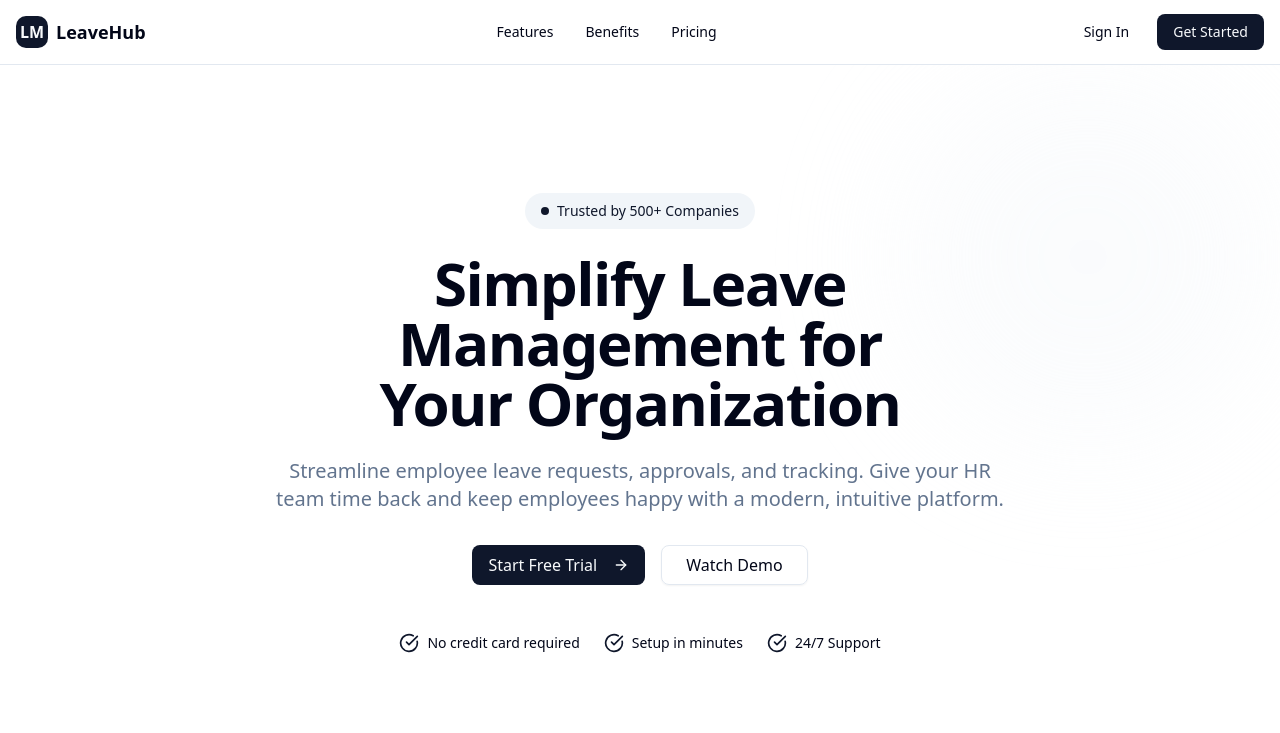
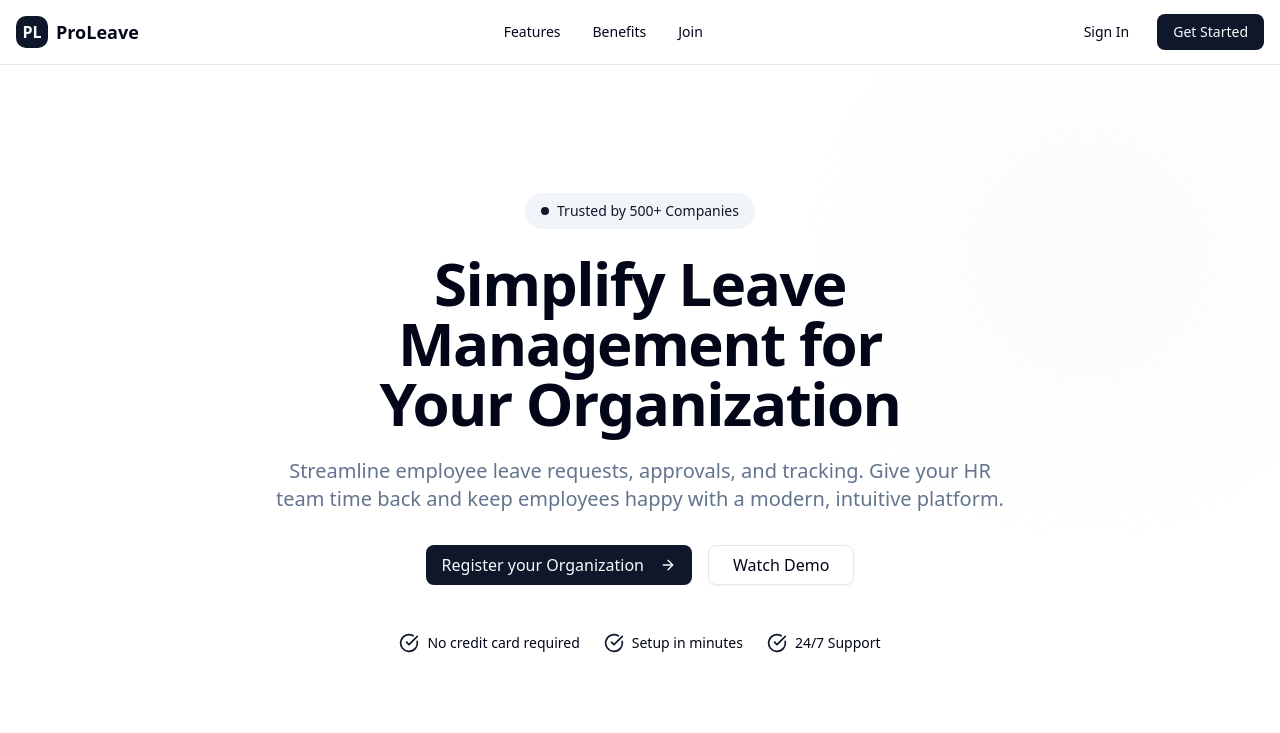
Before and after one commit to arpan-mondal-3000/elms-software, a React (Vite) app in the folder frontend/: page / in a window 1280 px wide. Shown: the top 733 px of the page. Built offline with nearby package versions, Linux system fonts and the light colour scheme.

Commit message:
home page updated

```diff
--- a/frontend/src/App.tsx
+++ b/frontend/src/App.tsx
@@ -1,5 +1,5 @@
-// Pages import
-import Home from "@/pages/Home"
+// Pages
+import Home from "./pages/Home"
 
 function App() {
   return (
--- a/frontend/src/components/homepage/BenefitsSection.tsx
+++ b/frontend/src/components/homepage/BenefitsSection.tsx
@@ -1,4 +1,4 @@
-import { Card } from "@/components/ui/card"
+import { Card } from "../ui/card"
 import { TrendingUp, Users, Zap } from "lucide-react"
 
 export function BenefitsSection() {
@@ -13,7 +13,7 @@ export function BenefitsSection() {
       icon: Users,
       stat: "100%",
       title: "Team Visibility",
-      description: "Know who is available and when with at-a-glance team calendars",
+      description: "Know who is available and when with at-a-glance",
     },
     {
       icon: TrendingUp,
@@ -29,7 +29,7 @@ export function BenefitsSection() {
         <div className="text-center mb-16">
           <h2 className="text-3xl md:text-4xl font-bold mb-4 text-balance">Measurable Results</h2>
           <p className="text-lg text-muted-foreground max-w-2xl mx-auto text-balance">
-            See the impact LeaveHub can have on your organization
+            See the impact ProLeave can have on your organization
           </p>
         </div>
 
@@ -39,10 +39,10 @@ export function BenefitsSection() {
             return (
               <Card
                 key={index}
-                className="border-border bg-gradient-to-br from-card to-muted/20 p-8 hover:shadow-lg transition-shadow"
+                className="border-border bg-linear-to-br from-card to-muted/20 p-8 hover:shadow-lg transition-shadow"
               >
                 <div className="flex items-start gap-6">
-                  <div className="w-16 h-16 rounded-lg bg-secondary flex items-center justify-center flex-shrink-0">
+                  <div className="w-16 h-16 rounded-lg bg-secondary flex items-center justify-center shrink-0">
                     <Icon className="w-8 h-8 text-primary" />
                   </div>
                   <div className="flex-1">
--- a/frontend/src/components/homepage/CTASection.tsx
+++ b/frontend/src/components/homepage/CTASection.tsx
@@ -1,31 +1,23 @@
-import { Button } from "@/components/ui/button"
+import { Button } from "../ui/button"
 import { ArrowRight } from "lucide-react"
 
 export function CTASection() {
   return (
-    <section className="py-20 md:py-32 bg-gradient-to-r from-primary/10 via-accent/5 to-primary/10 border-t border-border">
+    <section id="join" className="py-20 md:py-32 bg-linear-to-r from-primary/10 via-accent/5 to-primary/10 border-t border-border">
       <div className="container mx-auto px-4">
         <div className="max-w-2xl mx-auto text-center">
           <h2 className="text-3xl md:text-4xl font-bold mb-4 text-balance">
             Ready to Transform Your Leave Management?
           </h2>
           <p className="text-lg text-muted-foreground mb-8 text-balance">
-            Join hundreds of companies that have streamlined their HR operations with LeaveHub. Start your free trial
-            today with no credit card required.
+            Join hundreds of companies that have streamlined their HR operations with ProLeave. Start tracking your leaves now.
           </p>
-
-          <div className="flex flex-col sm:flex-row items-center justify-center gap-4">
-            <Button size="lg" className="bg-primary hover:bg-primary/90 text-base">
-              Start Your Free Trial
-              <ArrowRight className="ml-2 w-4 h-4" />
-            </Button>
-            <Button size="lg" variant="outline" className="text-base bg-transparent">
-              Schedule a Demo
-            </Button>
-          </div>
-
+          <Button size="lg" className="bg-primary hover:bg-primary/90 text-base">
+            Start tracking employee leave
+            <ArrowRight className="ml-2 w-4 h-4" />
+          </Button>
           <p className="text-sm text-muted-foreground mt-8">
-            No credit card required. Setup takes less than 5 minutes. Cancel anytime.
+            Easily manage employee leave and get analytics based on that
           </p>
         </div>
       </div>
--- a/frontend/src/components/homepage/FeaturesSection.tsx
+++ b/frontend/src/components/homepage/FeaturesSection.tsx
@@ -1,4 +1,4 @@
-import { Card, CardContent, CardDescription, CardHeader, CardTitle } from "@/components/ui/card"
+import { Card, CardContent, CardDescription, CardHeader, CardTitle } from "../ui/card"
 import { Calendar, CheckSquare, Clock, BarChart3, Bell, Lock } from "lucide-react"
 
 export function FeaturesSection() {
--- a/frontend/src/components/homepage/Footer.tsx
+++ b/frontend/src/components/homepage/Footer.tsx
@@ -88,11 +88,11 @@ export function Footer() {
         <div className="border-t border-border pt-8 flex flex-col md:flex-row items-center justify-between">
           <div className="flex items-center gap-2 mb-4 md:mb-0">
             <div className="flex items-center justify-center w-8 h-8 rounded-lg bg-primary text-primary-foreground font-bold">
-              LM
+              PL
             </div>
-            <span className="font-semibold">LeaveHub</span>
+            <span className="font-semibold">ProLeave</span>
           </div>
-          <p className="text-sm text-muted-foreground">&copy; 2025 LeaveHub. All rights reserved.</p>
+          <p className="text-sm text-muted-foreground">&copy; 2025 ProLeve. All rights reserved.</p>
         </div>
       </div>
     </footer>
--- a/frontend/src/components/homepage/Header.tsx
+++ b/frontend/src/components/homepage/Header.tsx
@@ -1,14 +1,14 @@
-import { Button } from "@/components/ui/button"
+import { Button } from "../ui/button"
 
 export function Header() {
   return (
-    <header className="sticky top-0 z-50 w-full border-b border-border bg-background/95 backdrop-blur supports-[backdrop-filter]:bg-background/60">
+    <header className="sticky top-0 z-50 w-full border-b border-border bg-background/95 backdrop-blur supports-backdrop-filter:bg-background/60">
       <div className="container flex h-16 items-center justify-between mx-auto px-4">
         <div className="flex items-center gap-2">
           <div className="flex items-center justify-center w-8 h-8 rounded-lg bg-primary text-primary-foreground font-bold">
-            LM
+            PL
           </div>
-          <span className="font-semibold text-lg">LeaveHub</span>
+          <span className="font-semibold text-lg">ProLeave</span>
         </div>
 
         <nav className="hidden md:flex items-center gap-8">
@@ -18,8 +18,8 @@ export function Header() {
           <a href="#benefits" className="text-sm font-medium hover:text-primary transition-colors">
             Benefits
           </a>
-          <a href="#pricing" className="text-sm font-medium hover:text-primary transition-colors">
-            Pricing
+          <a href="#join" className="text-sm font-medium hover:text-primary transition-colors">
+            Join
           </a>
         </nav>
 
--- a/frontend/src/components/homepage/HeroSection.tsx
+++ b/frontend/src/components/homepage/HeroSection.tsx
@@ -1,5 +1,6 @@
-import { Button } from "@/components/ui/button"
+import { Button } from "../ui/button"
 import { ArrowRight, CheckCircle } from "lucide-react"
+import banner from "@/assets/home_page_banner.jpg"
 
 export function HeroSection() {
   return (
@@ -31,7 +32,7 @@ export function HeroSection() {
           {/* CTA Buttons */}
           <div className="flex flex-col sm:flex-row items-center justify-center gap-4 mb-12">
             <Button size="lg" className="bg-primary hover:bg-primary/90 text-base">
-              Start Free Trial
+              Register your Organization
               <ArrowRight className="ml-2 w-4 h-4" />
             </Button>
             <Button size="lg" variant="outline" className="text-base bg-transparent">
@@ -58,8 +59,8 @@ export function HeroSection() {
 
         {/* Hero Image */}
         <div className="mt-16 md:mt-20">
-          <div className="relative rounded-xl overflow-hidden border border-border bg-gradient-to-b from-secondary to-background p-2 shadow-xl">
-            <img src="/employee-leave-management-dashboard-interface-mode.jpg" alt="LeaveHub Dashboard" className="w-full rounded-lg" />
+          <div className="relative rounded-xl overflow-hidden border border-border bg-linear-to-b from-secondary to-background p-2 shadow-xl">
+            <img src={banner} alt="ProLeave Dashboard" className="w-full rounded-lg" />
           </div>
         </div>
       </div>
--- a/frontend/src/index.css
+++ b/frontend/src/index.css
@@ -1,9 +1,8 @@
 @import "tailwindcss";
 @import "tw-animate-css";
 
-@custom-variant dark (&:is(.dark *));
-
 :root {
+  scroll-behavior: smooth;
   font-family: system-ui, Avenir, Helvetica, Arial, sans-serif;
   --radius: 0.625rem;
   --background: oklch(1 0 0);
@@ -115,6 +114,7 @@
   * {
     @apply border-border outline-ring/50;
   }
+
   body {
     @apply bg-background text-foreground;
   }
```
Also changed, not shown: frontend/src/pages/Home.tsx (+6 -6 lines), frontend/src/assets/home_page_banner.jpg (added), 1 other file (tests, documents, lock files or other folders).
